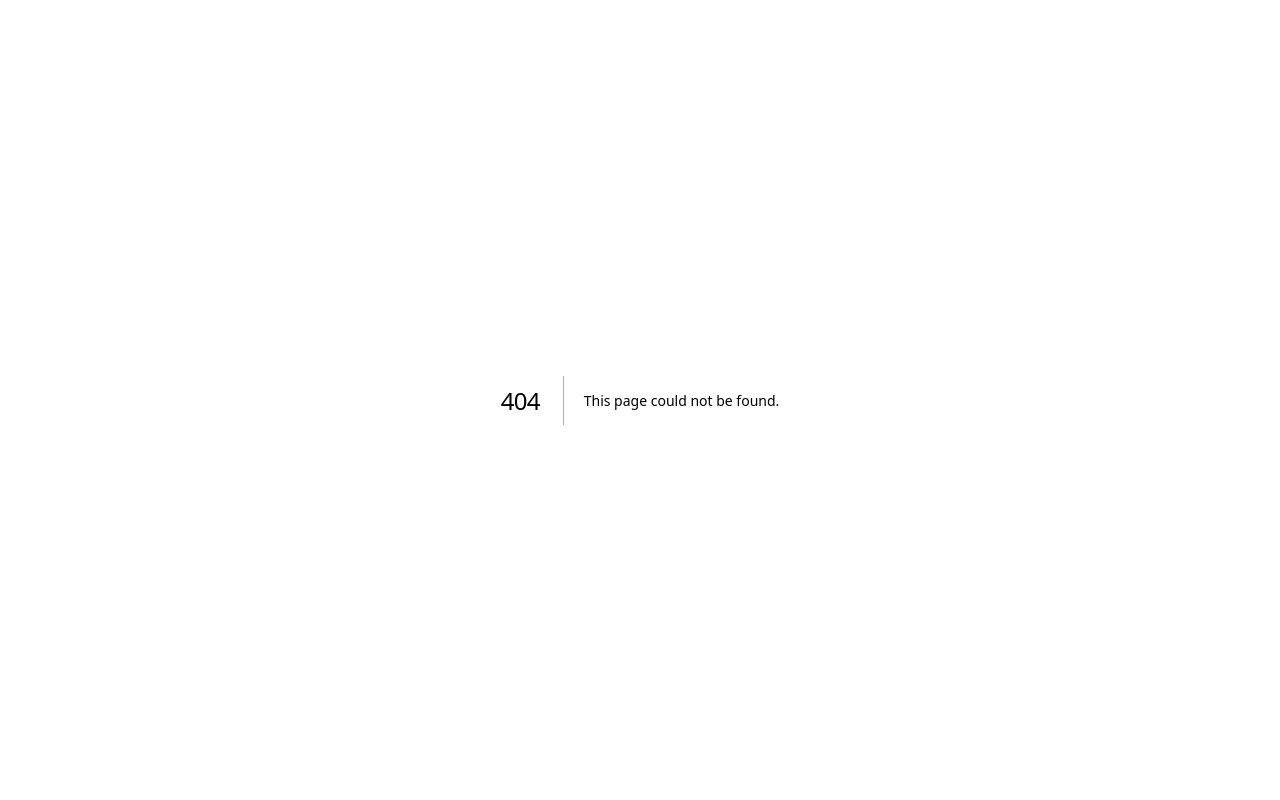
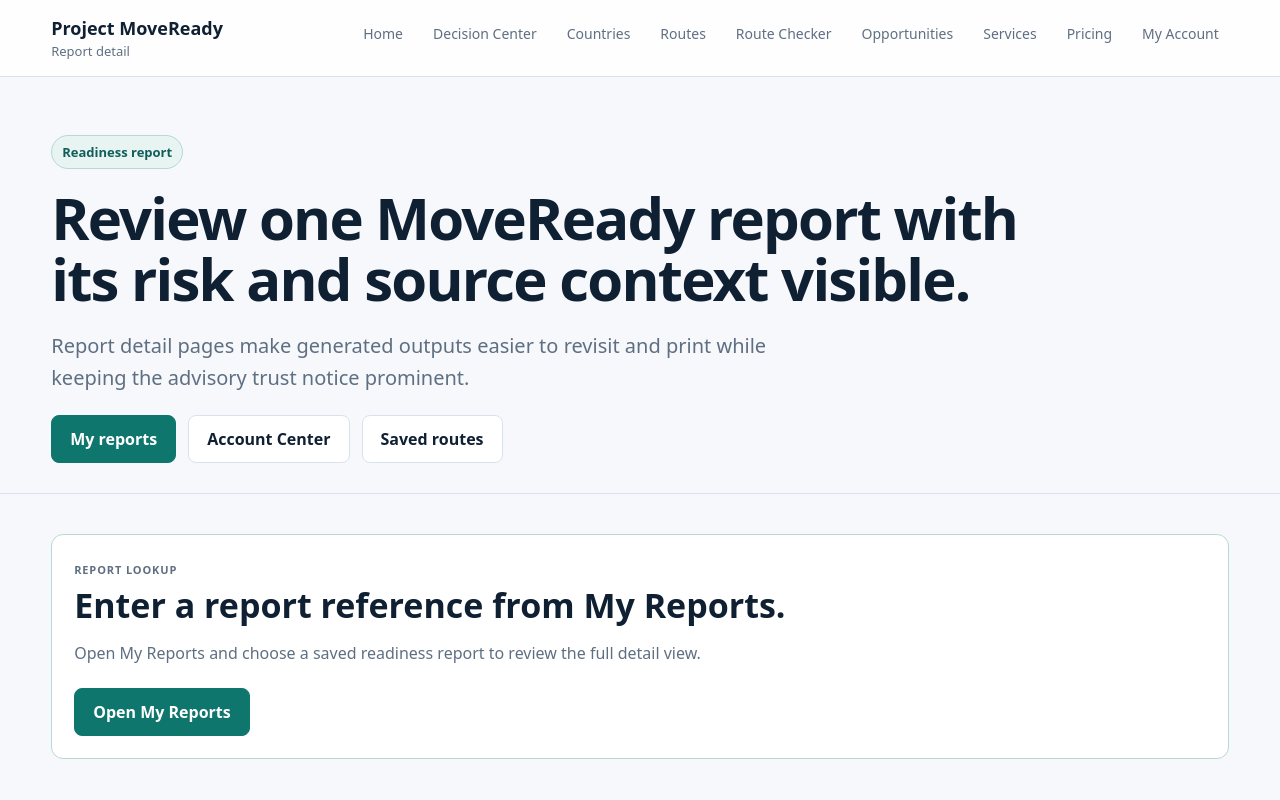
Before and after one commit to SirBM201/SirBM201-moveready-frontend, a Next.js app: page /report-detail in a window 1280 px wide. Before the commit this address had no page. Shown: the top 800 px of the page. Built offline with nearby package versions, Linux system fonts and the light colour scheme; no server answers.

Commit message:
Add report detail page

```diff
--- /dev/null
+++ b/app/report-detail/page.tsx
@@ -0,0 +1,47 @@
+"use client";
+
+import { useSearchParams } from "next/navigation";
+
+import ReportDetail from "@/components/ReportDetail";
+import SiteHeader from "@/components/SiteHeader";
+
+export default function ReportDetailPage() {
+  const searchParams = useSearchParams();
+  const reportRef = searchParams.get("ref") || "";
+
+  return (
+    <main className="page-shell">
+      <SiteHeader sectionLabel="Report detail" />
+
+      <section className="hero-band compact-hero">
+        <div className="hero-copy">
+          <span className="eyebrow">Readiness report</span>
+          <h1>Review one MoveReady report with its risk and source context visible.</h1>
+          <p className="lede">
+            Report detail pages make generated outputs easier to revisit and print while keeping the advisory trust notice prominent.
+          </p>
+          <div className="actions">
+            <a className="btn primary" href="/my-reports">My reports</a>
+            <a className="btn" href="/dashboard">Account Center</a>
+            <a className="btn" href="/saved-routes">Saved routes</a>
+          </div>
+        </div>
+      </section>
+
+      {reportRef ? (
+        <ReportDetail reportRef={reportRef} />
+      ) : (
+        <section className="section">
+          <article className="result-block featured">
+            <p className="overline">Report lookup</p>
+            <h2>Enter a report reference from My Reports.</h2>
+            <p>Open My Reports and choose a saved readiness report to review the full detail view.</p>
+            <div className="actions">
+              <a className="btn primary" href="/my-reports">Open My Reports</a>
+            </div>
+          </article>
+        </section>
+      )}
+    </main>
+  );
+}
```
